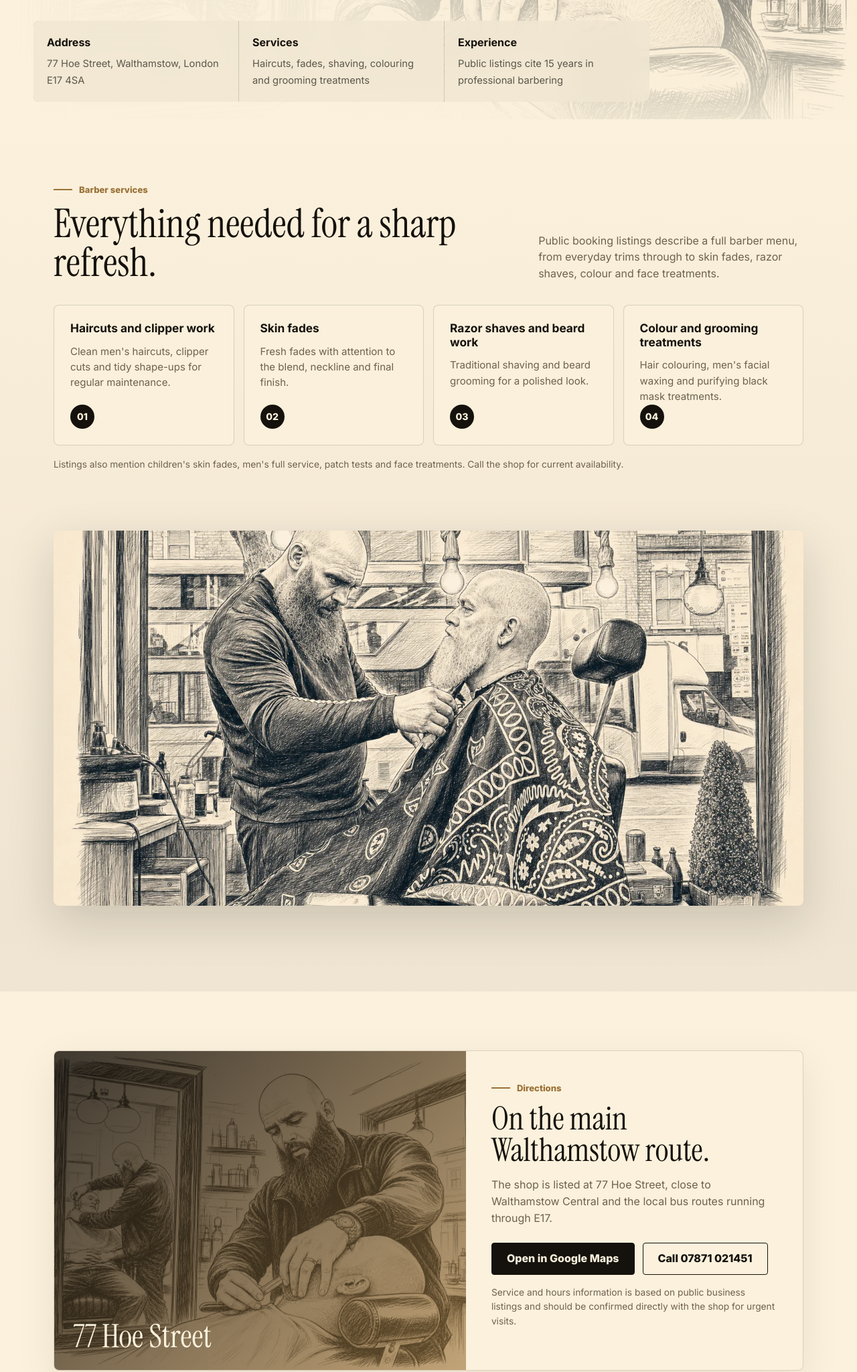
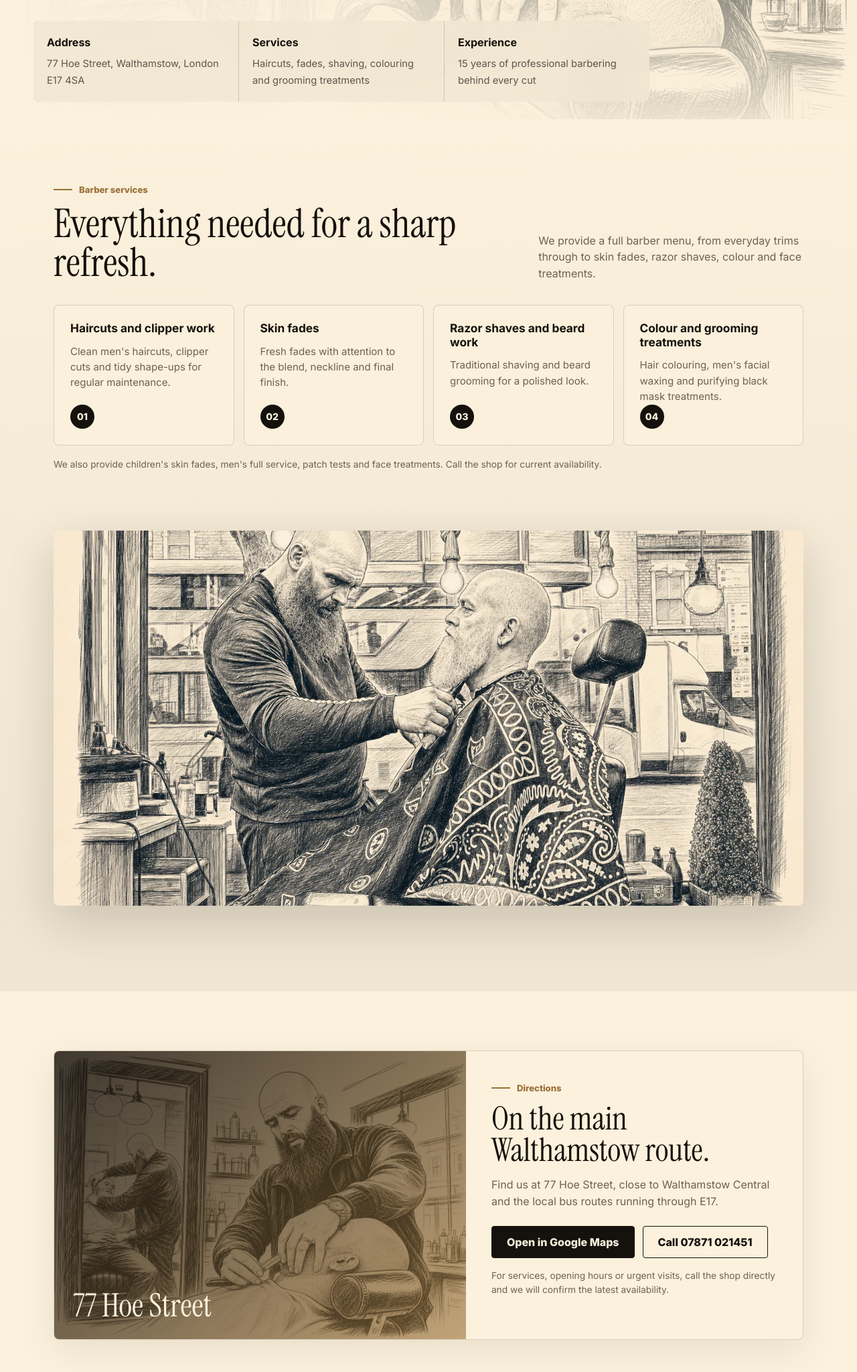
Before and after one commit to leathalobaidi/vintagecute17.co.uk, a plain HTML site: page index.html in a window 1280 px wide. Shown: the part 481-2529 px from the top of the page at 67% size. Drawn offline with Linux system fonts and the light colour scheme.

Commit message:
Update Vintage Cut marketing copy

```diff
--- a/index.html
+++ b/index.html
@@ -4,7 +4,7 @@
   <meta charset="UTF-8">
   <meta name="viewport" content="width=device-width, initial-scale=1.0">
   <title>Vintage Cut Walthamstow | Barber Shop on Hoe Street</title>
-  <meta name="description" content="Vintage Cut is a Walthamstow barber shop on Hoe Street offering clipper cuts, skin fades, beard work, razor shaves, colouring and men's grooming. Public listings cite 15 years of experience.">
+  <meta name="description" content="Vintage Cut is a Walthamstow barber shop on Hoe Street providing clipper cuts, skin fades, beard work, razor shaves, colouring and men's grooming backed by 15 years of experience.">
   <link rel="canonical" href="https://vintagecute17.co.uk/">
   <meta property="og:title" content="Vintage Cut Walthamstow">
   <meta property="og:description" content="Sharp cuts, clean fades and classic barbering at 77 Hoe Street, Walthamstow.">
@@ -705,7 +705,7 @@
         </div>
         <div class="info-tile">
           <strong>Experience</strong>
-          <span>Public listings cite 15 years in professional barbering</span>
+          <span>15 years of professional barbering behind every cut</span>
         </div>
       </div>
     </div>
@@ -719,7 +719,7 @@
             <span class="label">Barber services</span>
             <h2>Everything needed for a sharp refresh.</h2>
           </div>
-          <p>Public booking listings describe a full barber menu, from everyday trims through to skin fades, razor shaves, colour and face treatments.</p>
+          <p>We provide a full barber menu, from everyday trims through to skin fades, razor shaves, colour and face treatments.</p>
         </div>
 
         <div class="service-grid">
@@ -752,7 +752,7 @@
             <span>04</span>
           </article>
         </div>
-        <p class="source-note">Listings also mention children's skin fades, men's full service, patch tests and face treatments. Call the shop for current availability.</p>
+        <p class="source-note">We also provide children's skin fades, men's full service, patch tests and face treatments. Call the shop for current availability.</p>
       </div>
     </section>
 
@@ -773,12 +773,12 @@
           <div class="map-copy">
             <span class="label">Directions</span>
             <h2>On the main Walthamstow route.</h2>
-            <p>The shop is listed at 77 Hoe Street, close to Walthamstow Central and the local bus routes running through E17.</p>
+            <p>Find us at 77 Hoe Street, close to Walthamstow Central and the local bus routes running through E17.</p>
             <div class="cta-row">
               <a class="button dark" href="https://www.google.com/maps/place/Vintage+Cut/@51.5872129,-0.0208443,21z/data=!4m6!3m5!1s0x48761de8f5650903:0x8ff068567fb824e8!8m2!3d51.5872129!4d-0.0205466!16s%2Fg%2F11h7fyckd1?entry=tts&g_ep=EgoyMDI2MDYyOS4wIPu8ASoASAFQAw%3D%3D&skid=c2c7b762-ecd2-4c32-a1ff-24413613a1a4" target="_blank" rel="noopener">Open in Google Maps</a>
               <a class="button" href="tel:+447871021451">Call 07871 021451</a>
             </div>
-            <p class="note">Service and hours information is based on public business listings and should be confirmed directly with the shop for urgent visits.</p>
+            <p class="note">For services, opening hours or urgent visits, call the shop directly and we will confirm the latest availability.</p>
           </div>
         </div>
       </div>
@@ -789,7 +789,7 @@
         <div>
           <span class="eyebrow">Opening hours</span>
           <h2 id="hours-title">Open daily from morning into the evening.</h2>
-          <p>Public listings show Vintage Cut open every day from 9:00am, with closing times listed between 8:00pm and 8:30pm. Phone ahead for the latest appointment availability.</p>
+          <p>We're open every day from 9:00am, with evening closing times between 8:00pm and 8:30pm. Phone ahead for the latest appointment availability.</p>
         </div>
         <div class="hours-table" aria-label="Opening hours">
           <div class="hours-row"><span>Monday</span><strong>09:00 - evening</strong></div>
```
